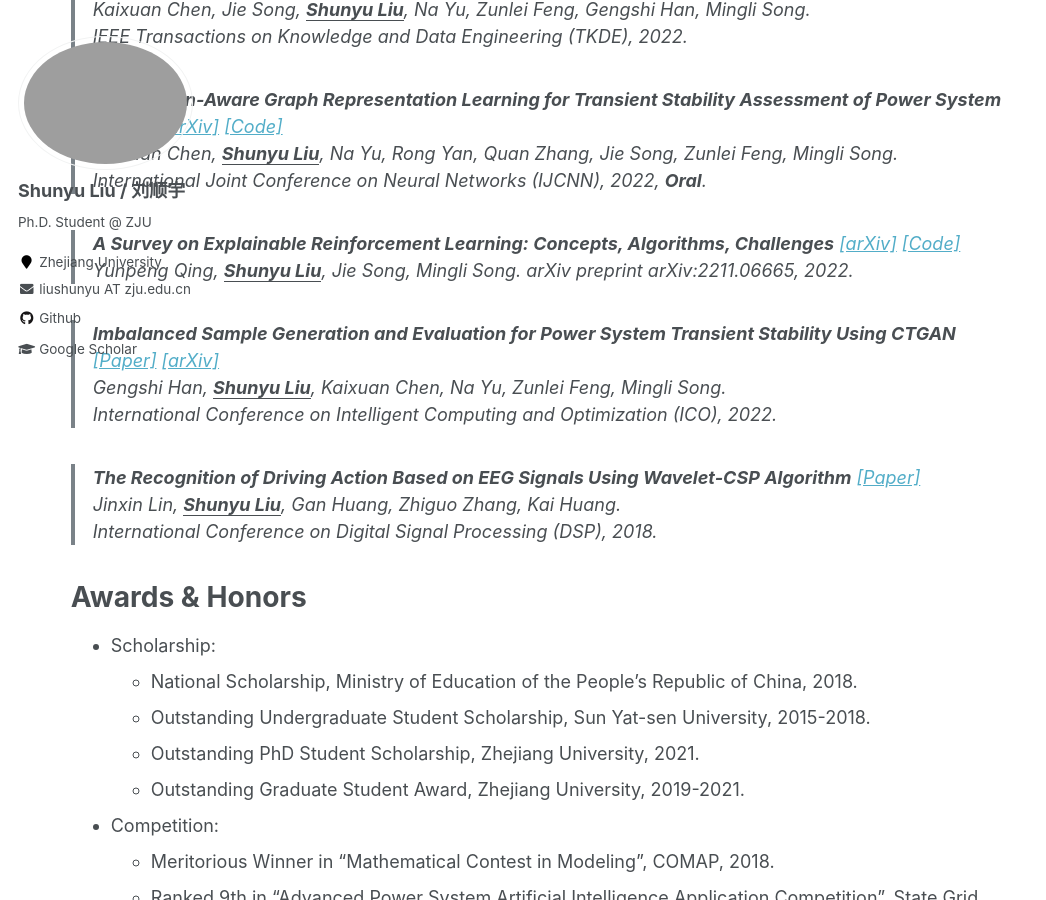
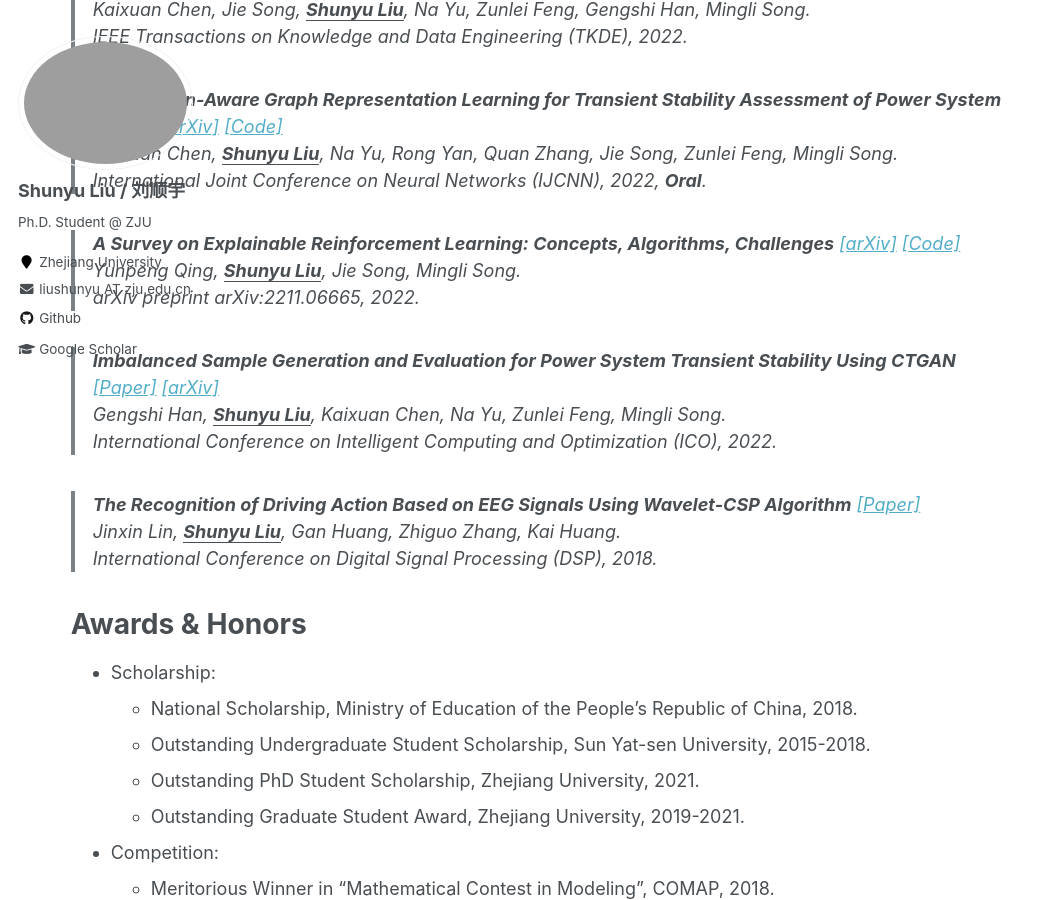
Before and after one commit to liushunyu/liushunyu.github.io, a Jekyll site: the page built from _pages/about.md, in a window 1280 px wide and 900 px high, scrolled down 1219 px. Shown: the whole window, without its empty margins (0-1046 px from the left). Built offline with Jekyll 4.4.1, drawn with Linux system fonts in a browser that asks for light colours.

```diff
--- a/_pages/about.md
+++ b/_pages/about.md
@@ -39,7 +39,7 @@ Selected Publications
   > International Joint Conference on Neural Networks (IJCNN), 2022, **Oral**.
 
 > **A Survey on Explainable Reinforcement Learning: Concepts, Algorithms, Challenges** [[arXiv]](https://arxiv.org/abs/2211.06665) [[Code]](https://github.com/Plankson/awesome-explainable-reinforcement-learning) \\
-  > Yunpeng Qing, **<u>Shunyu Liu</u>**, Jie Song, Mingli Song.
+  > Yunpeng Qing, **<u>Shunyu Liu</u>**, Jie Song, Mingli Song. \\
   > arXiv preprint arXiv:2211.06665, 2022.
 
 > **Imbalanced Sample Generation and Evaluation for Power System Transient Stability Using CTGAN** [[Paper]](https://link.springer.com/chapter/10.1007/978-3-030-93247-3_55) [[arXiv]](https://arxiv.org/abs/2112.08836) \\
```
